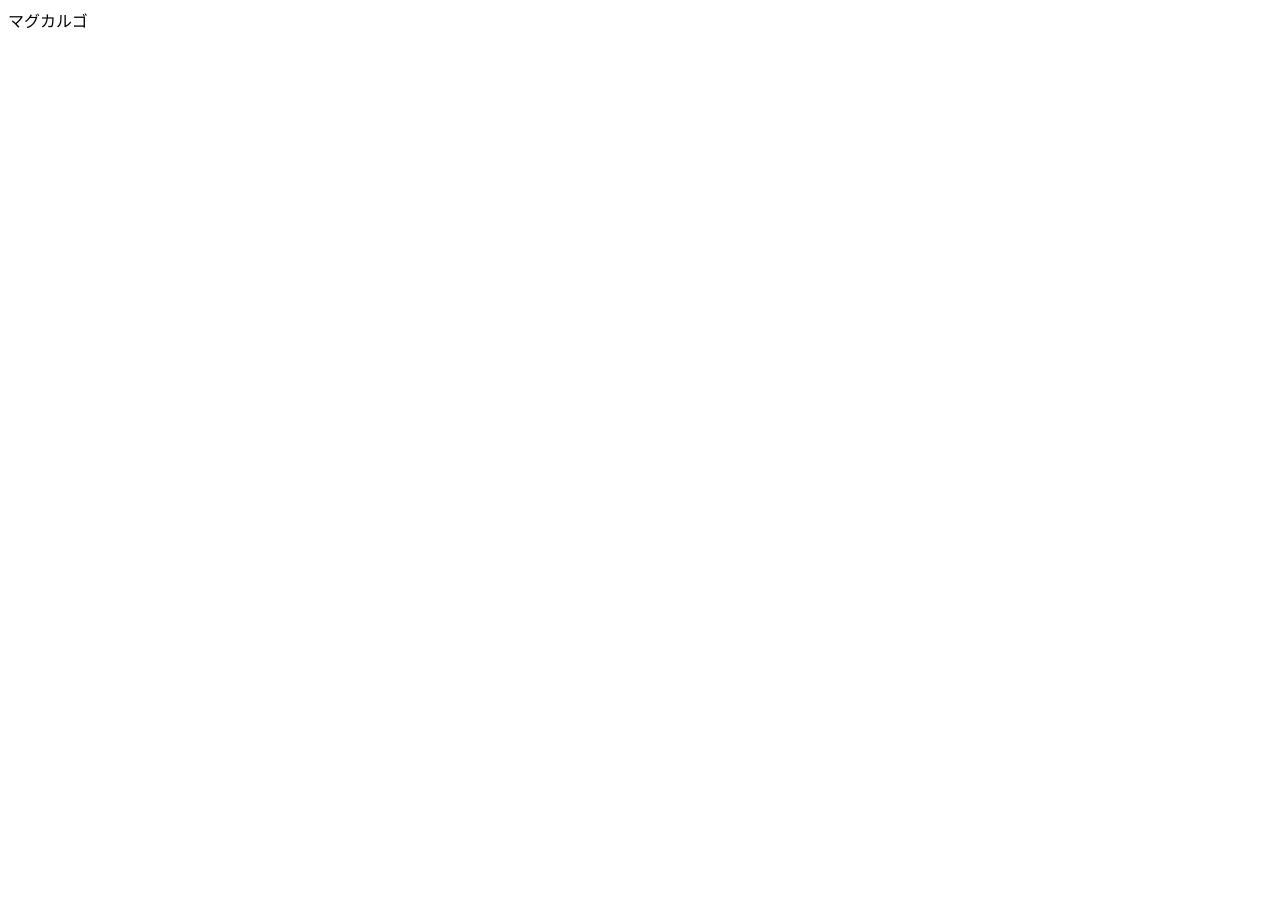
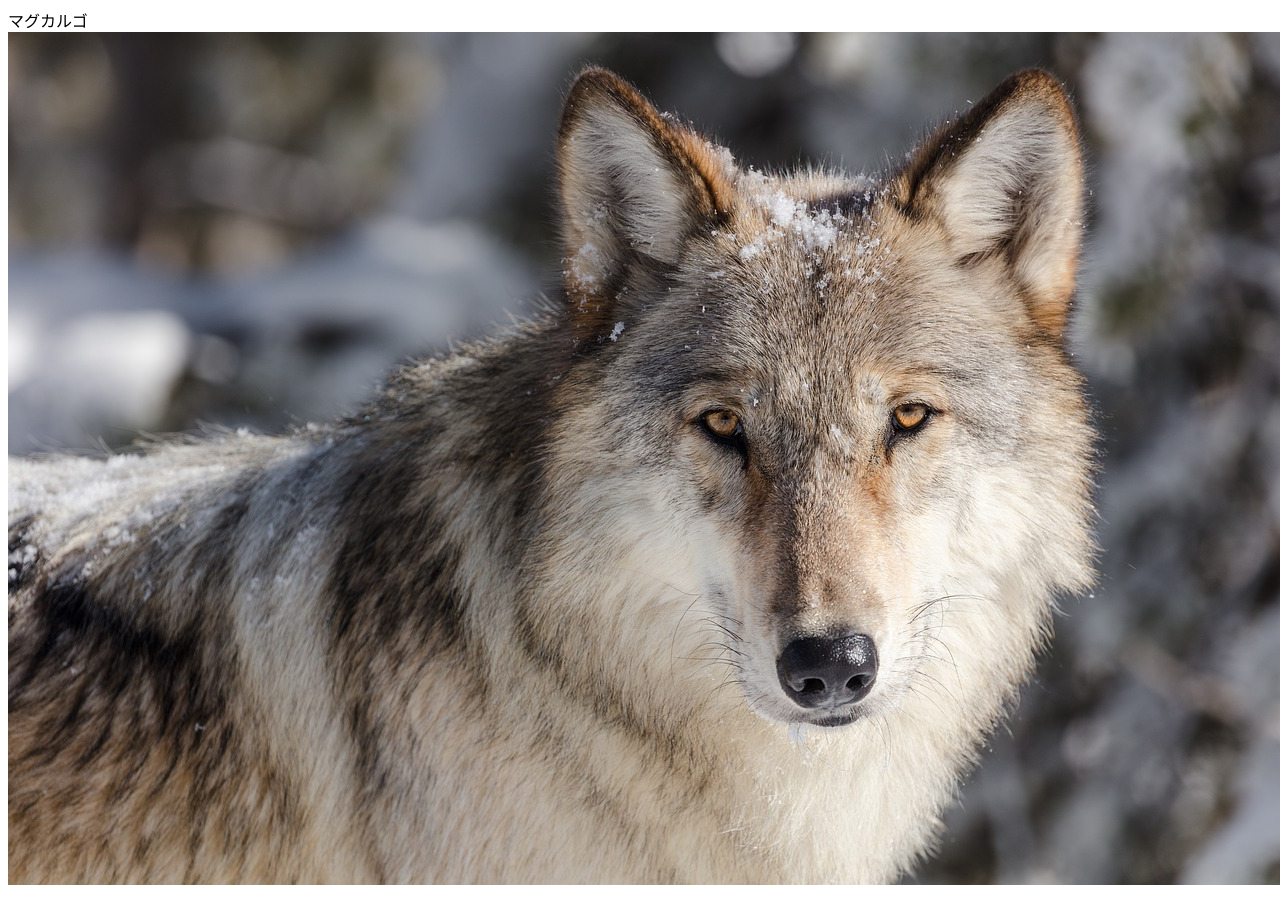
Before and after one commit to Kamenihiki22/Kamenihiki22.github.io, a plain HTML site: page index.html in a window 1280 px wide. Before the commit the page ends 800 px from the top, so only its background shows below. Drawn offline with Linux system fonts and the light colour scheme.

Commit message:
create index.html

```diff
--- a/index.html
+++ b/index.html
@@ -8,5 +8,6 @@
 </head>
 <body>
     マグカルゴ
+    <img src="wolf.jpg" alt ="フリー" title="フリー素材">
 </body>
 </html>
```
